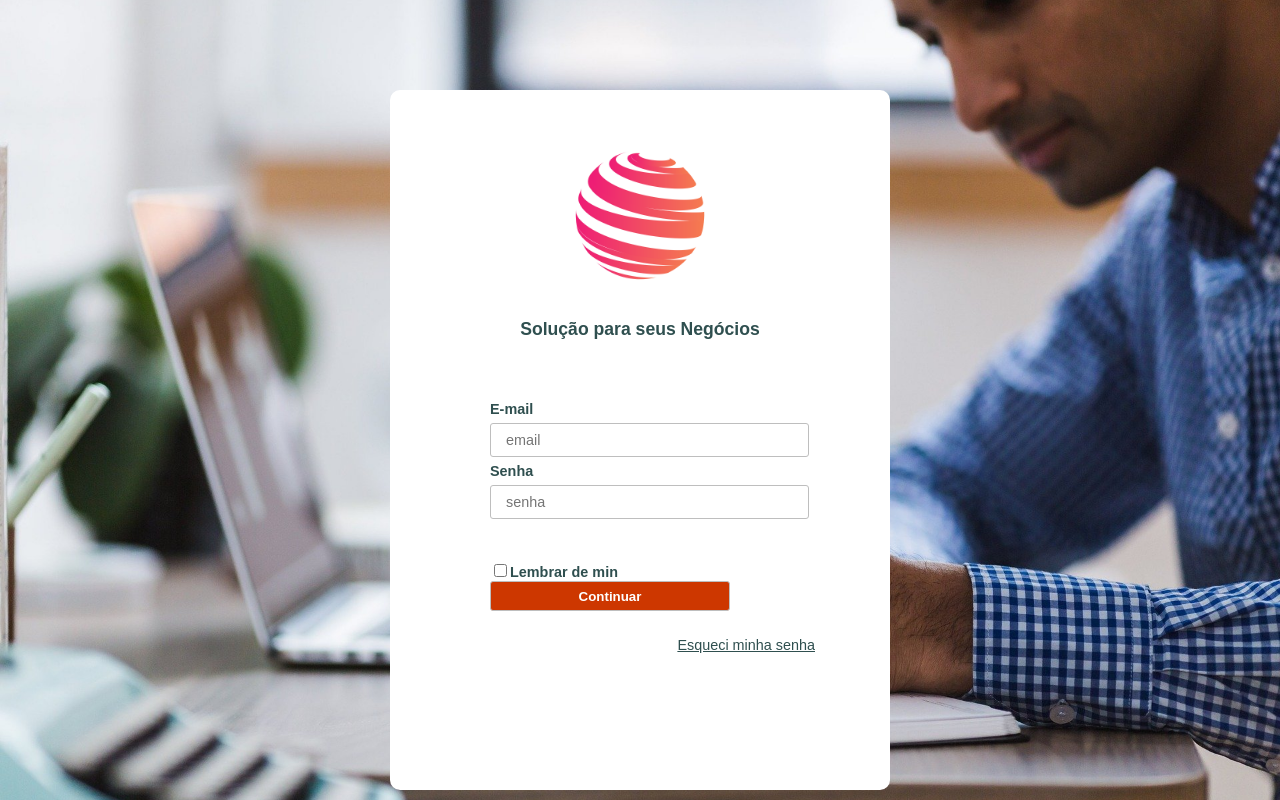
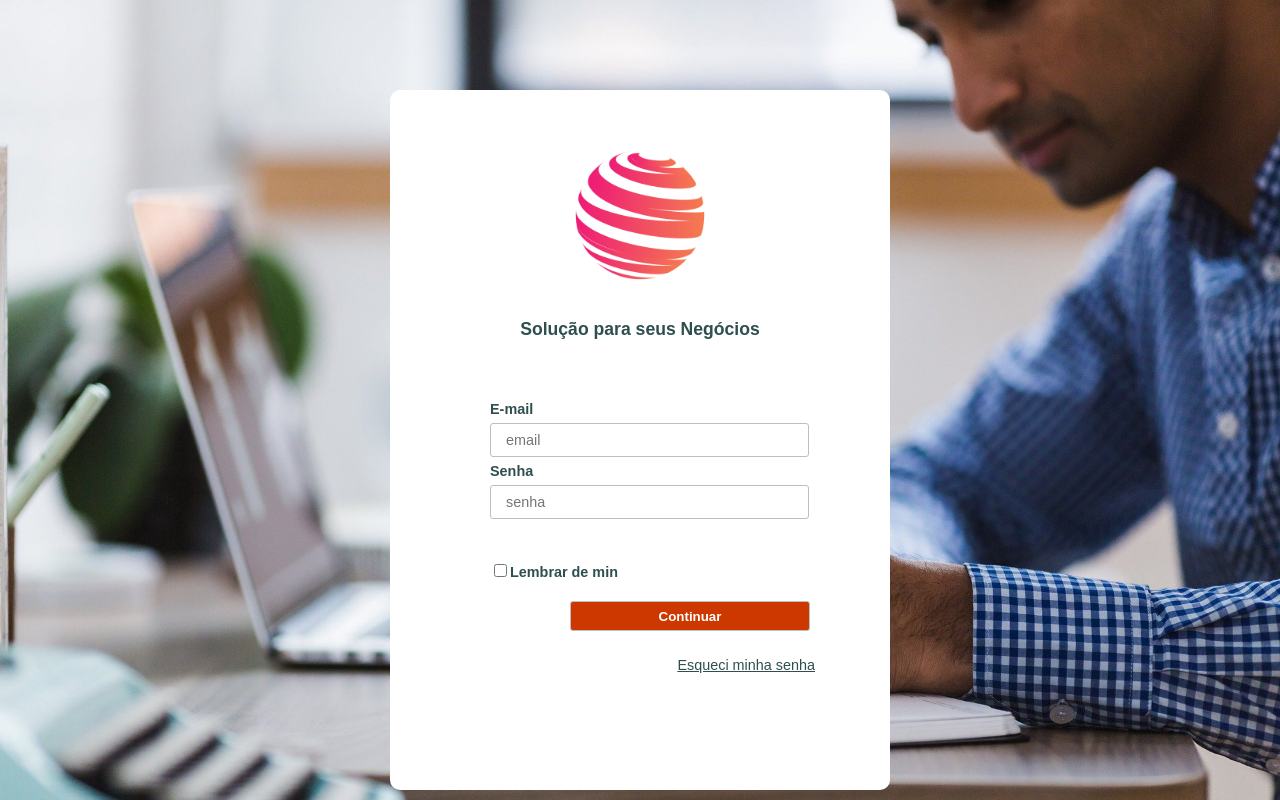
Before and after one commit to Eduardo-ops/login-angular, an Angular app: page / in a window 1280 px wide. Built offline with nearby package versions, Linux system fonts and the light colour scheme.

Commit message:
Posicionado bottao corretamente

```diff
--- a/src/app/login/login.component.css
+++ b/src/app/login/login.component.css
@@ -69,6 +69,8 @@ button{
     border: 1px solid #BEBEBE;
     border-radius: 3px;
     background: #CD3700;
+    margin-top: 20px;
+    margin-left: 80px;
     color: #fff;
     font-family: Arial, Helvetica, sans-serif;
     width: 240px;
```
